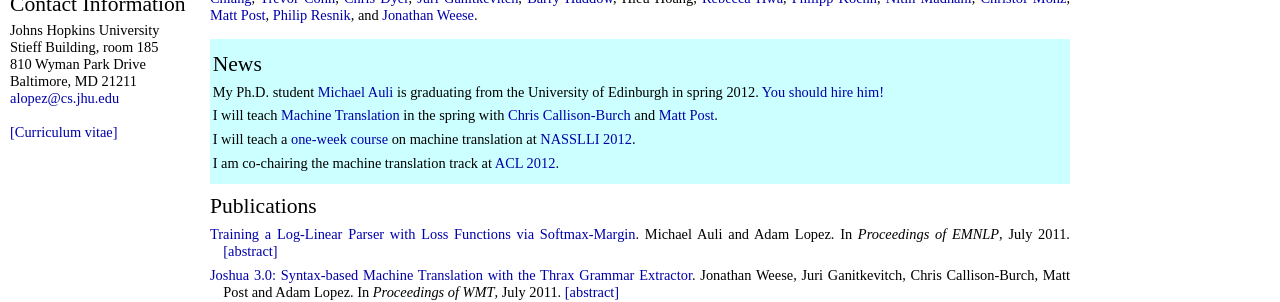
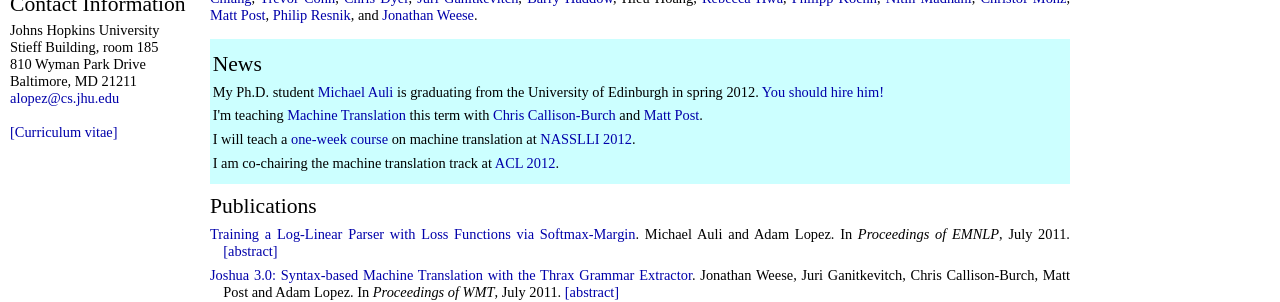
Before and after one commit to alopez/alopez.github.com, a Jekyll site: the page built from index.html, in a window 1280 px wide. Shown: the part 234-536 px from the top of the page. Built offline with Jekyll 4.4.1, drawn with Linux system fonts in a browser that asks for light colours.

Commit message:
Updated MT class link

```diff
--- a/index.html
+++ b/index.html
@@ -55,8 +55,8 @@
 <ul class="posts">
   <li>My Ph.D. student <a href="http://homepages.inf.ed.ac.uk/s0453934/">Michael Auli</a>
       is graduating from the University of Edinburgh in spring 2012. <a href="http://homepages.inf.ed.ac.uk/s0453934/Michael_Auli_CV.academic.pdf">You should hire him!</a></li>
-  <li>I will teach <a href="http://www.cs.jhu.edu/~alopez/600.468.spring2012/">Machine Translation</a>
-      in the spring with <a href="http://www.cs.jhu.edu/~ccb">Chris Callison-Burch</a> and
+  <li>I'm teaching <a href="http://mt-class.org/">Machine Translation</a>
+      this term with <a href="http://www.cs.jhu.edu/~ccb">Chris Callison-Burch</a> and
       <a href="https://sites.google.com/site/mjpost/">Matt Post</a>.</li>
   <li>I will teach a <a href="http://nasslli2012.com/courses/statistical-machine-translation">one-week course</a> on machine translation at <a href="http://nasslli2012.com/">NASSLLI 2012</a>.</li>
   <li>I am co-chairing the machine translation track at <a href="http://www.acl2012.org/">ACL 2012</a>.</li>
```
